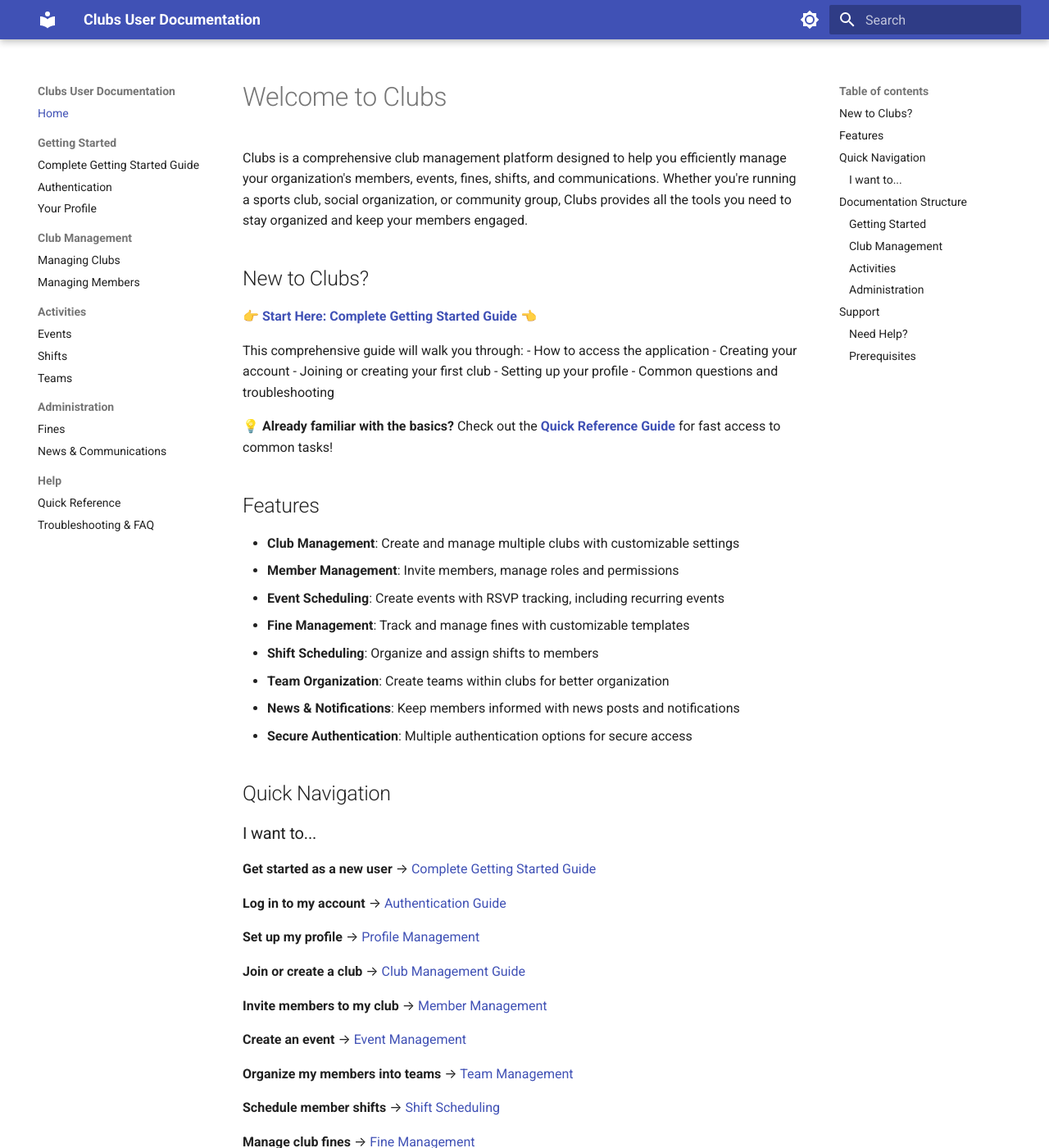
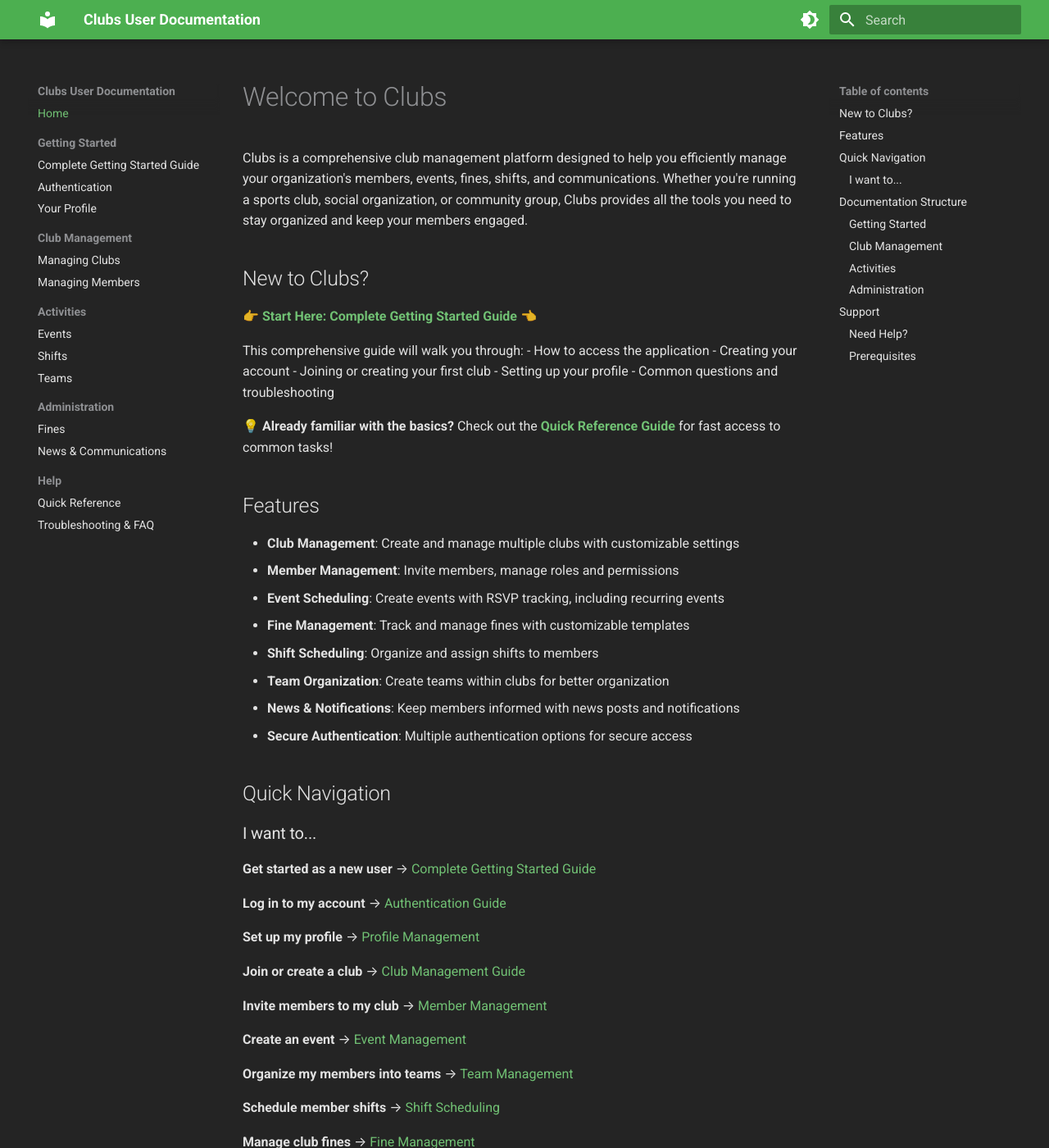
Before and after one commit to NLstn/clubs, an MkDocs documentation site: the page built from docs/index.md, in a window 1280 px wide and 1400 px high. Shown: the whole window at 82% size. Built offline with MkDocs 1.6.1 and Material for MkDocs 9.7.7, drawn with Linux system fonts in a browser that asks for light colours.

Commit message:
Update documentation color scheme to match app design
Co-authored-by: NLstn <9517868+NLstn@users.noreply.github.com>

```diff
--- /dev/null
+++ b/docs/stylesheets/custom.css
@@ -0,0 +1,41 @@
+/* Custom styling to match Clubs app design system */
+
+:root {
+  /* Override Material theme colors to match app design */
+  /* Primary Green - #4CAF50 */
+  --md-primary-fg-color: #4CAF50;
+  --md-primary-fg-color--light: #5cb860;
+  --md-primary-fg-color--dark: #45a049;
+
+  /* Secondary/Accent Blue - #646cff */
+  --md-accent-fg-color: #646cff;
+  --md-accent-fg-color--transparent: rgba(100, 108, 255, 0.1);
+}
+
+/* Dark mode (slate scheme) specific colors */
+[data-md-color-scheme="slate"] {
+  /* Primary Green adjustments for dark theme */
+  --md-primary-fg-color: #4CAF50;
+  --md-primary-fg-color--light: #5cb860;
+  --md-primary-fg-color--dark: #45a049;
+
+  /* Secondary/Accent Blue for dark theme */
+  --md-accent-fg-color: #646cff;
+  --md-accent-fg-color--transparent: rgba(100, 108, 255, 0.1);
+
+  /* Background colors to better match app */
+  --md-default-bg-color: #242424;
+  --md-default-fg-color: rgba(255, 255, 255, 0.87);
+}
+
+/* Light mode (default scheme) specific colors */
+[data-md-color-scheme="default"] {
+  /* Primary Green for light theme */
+  --md-primary-fg-color: #4CAF50;
+  --md-primary-fg-color--light: #5cb860;
+  --md-primary-fg-color--dark: #45a049;
+
+  /* Secondary/Accent Blue for light theme */
+  --md-accent-fg-color: #646cff;
+  --md-accent-fg-color--transparent: rgba(100, 108, 255, 0.1);
+}
--- a/mkdocs.yml
+++ b/mkdocs.yml
@@ -6,20 +6,20 @@ site_url: https://nlstn.github.io/clubs/
 theme:
   name: material
   palette:
+    # Palette toggle for dark mode (default)
+    - scheme: slate
+      primary: green
+      accent: blue
+      toggle:
+        icon: material/brightness-4
+        name: Switch to light mode
     # Palette toggle for light mode
     - scheme: default
-      primary: indigo
-      accent: indigo
+      primary: green
+      accent: blue
       toggle:
         icon: material/brightness-7
         name: Switch to dark mode
-    # Palette toggle for dark mode
-    - scheme: slate
-      primary: indigo
-      accent: indigo
-      toggle:
-        icon: material/brightness-4
-        name: Switch to light mode
   features:
     - navigation.instant
     - navigation.tracking
@@ -64,3 +64,6 @@ markdown_extensions:
       alternate_style: true
   - attr_list
   - md_in_html
+
+extra_css:
+  - stylesheets/custom.css
```
